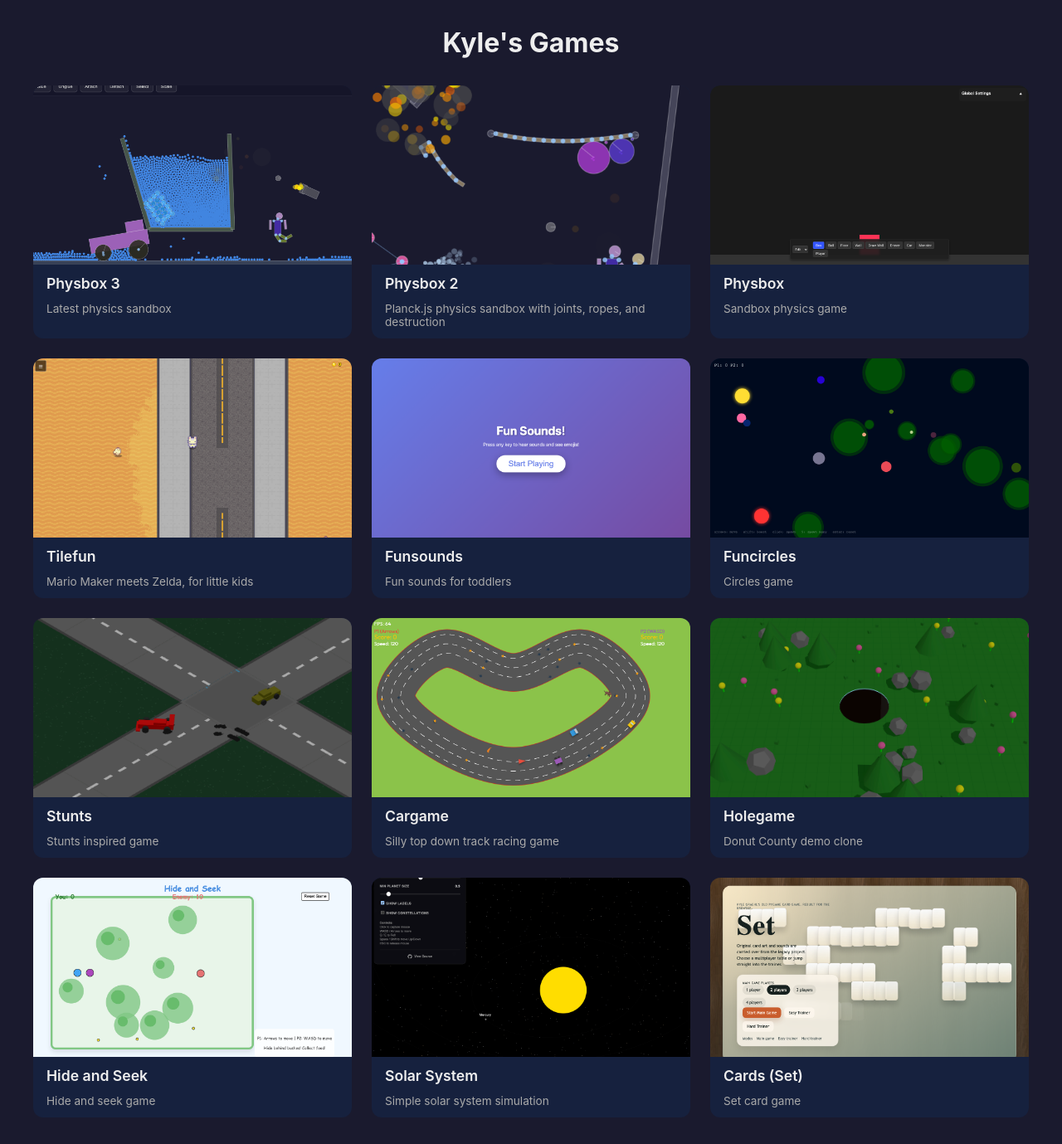
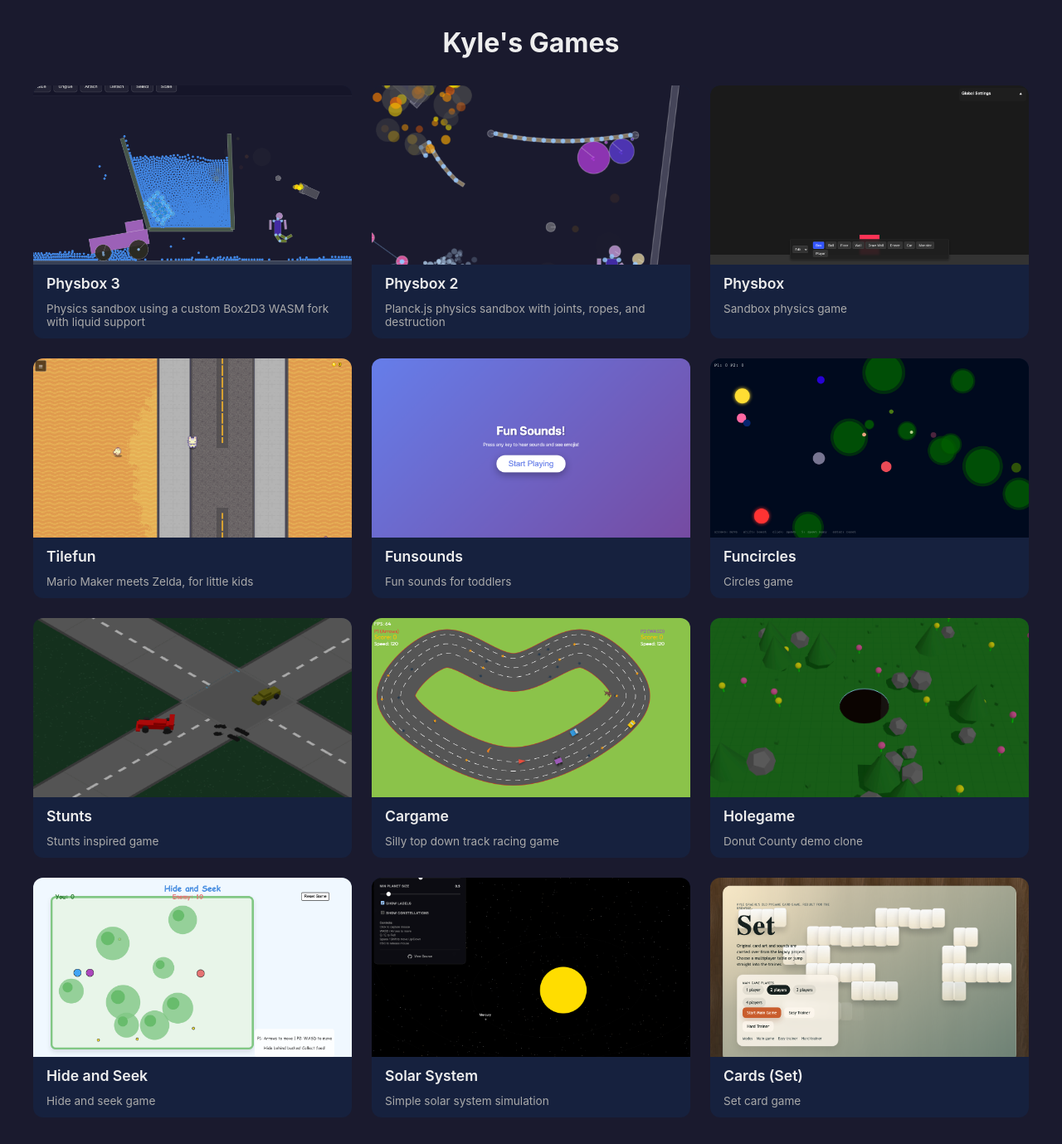
Before and after one commit to kzahel/kzahel.github.io, a Jekyll site: the page games/index.html, which Jekyll copies as it is, in a window 1280 px wide. Shown: the whole page at 83% size. Built offline with Jekyll 4.4.1, drawn with Linux system fonts in a browser that asks for light colours.

Commit message:
Update Physbox 3 description with Box2D3 WASM fork details
Co-Authored-By: Claude Opus 4.6 <noreply@anthropic.com>

```diff
--- a/games/index.html
+++ b/games/index.html
@@ -25,7 +25,7 @@ h1 { text-align: center; margin-bottom: 2rem; font-size: 2rem; }
   <a href="https://kzahel.com/physbox3">
     <img src="screenshots/physbox3.png" alt="physbox3">
     <div class="name">Physbox 3</div>
-    <div class="desc">Latest physics sandbox</div>
+    <div class="desc">Physics sandbox using a custom Box2D3 WASM fork with liquid support</div>
   </a>
 </div>
 
```
